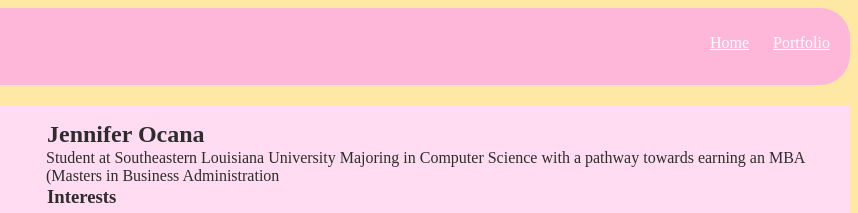
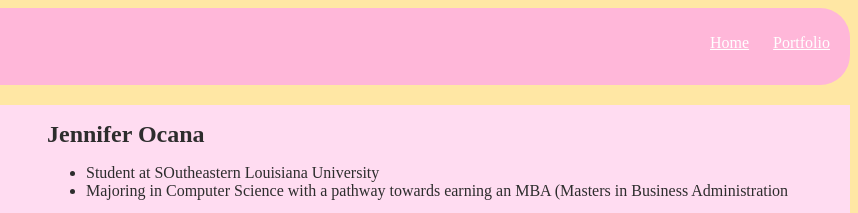
Before and after one commit to JenniferOcana/JenniferOcana.github.io, a plain HTML site: page index.html in a window 1280 px wide. Shown: the top 213 px of the page, 422-1280 px from the left. Drawn offline with Linux system fonts and the light colour scheme.

Commit message:
Update index.html

```diff
--- a/index.html
+++ b/index.html
@@ -31,8 +31,10 @@
                 <!-- content-->
                 <div class="content">
                     <h2> Jennifer Ocana </h2>
-                    <P1> Student at Southeastern Louisiana University </P1>
-                    <P2> Majoring in Computer Science with a pathway towards earning an MBA (Masters in Business Administration</P2>
+                    <ul>
+                        <li> Student at SOutheastern Louisiana University</li>
+                        <li> Majoring in Computer Science with a pathway towards earning an MBA (Masters in Business Administration</li>
+                    </ul>
                     <!-- Interests Section-->
                     <div id="Interests">
                         <h3>Interests</h3>
```
